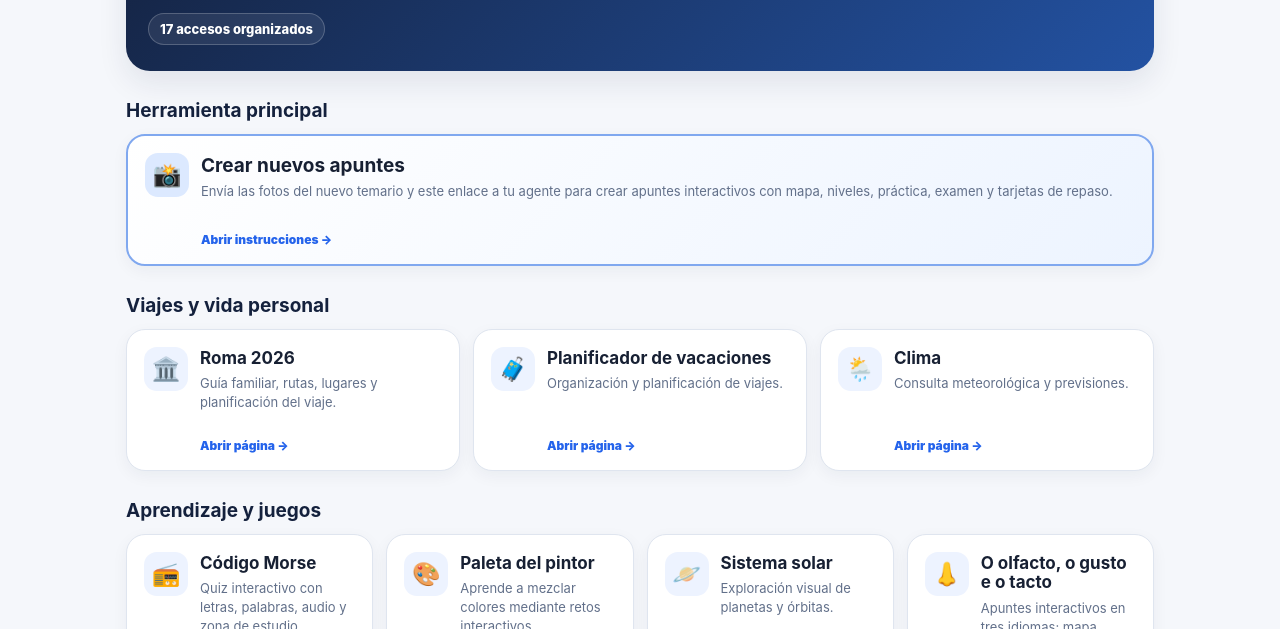
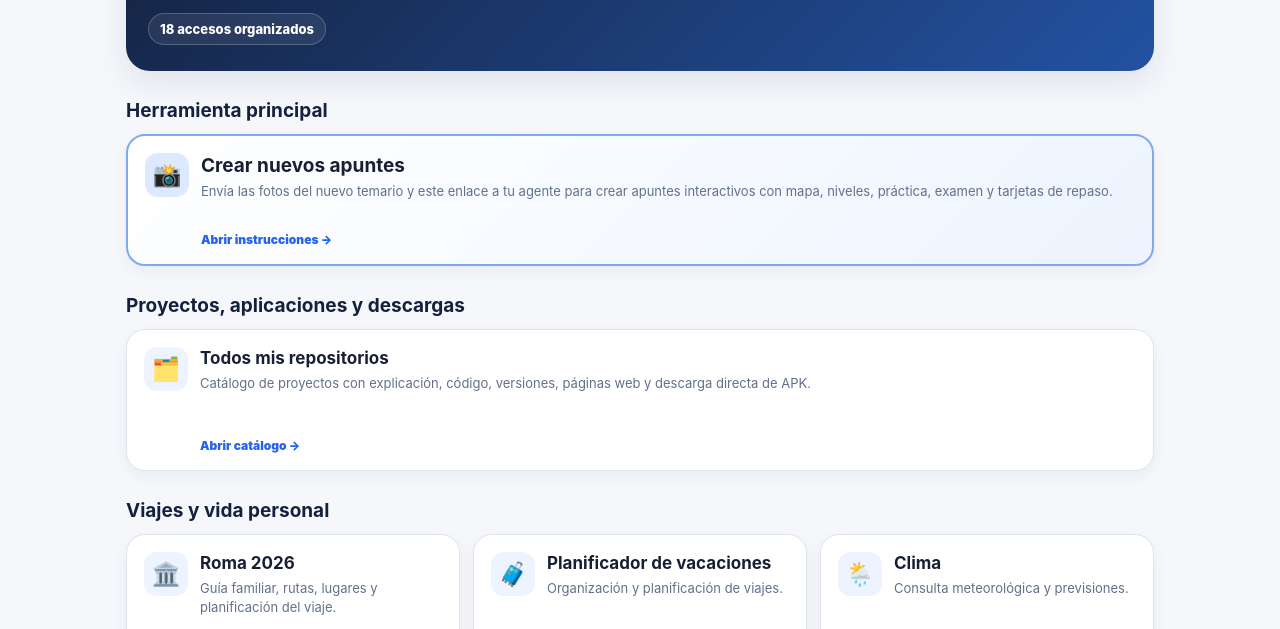
Before and after one commit to ricardoyf/ricardoyf.github.io, a plain HTML site: page index.html in a window 1280 px wide. Shown: the part 153-782 px from the top of the page. Drawn offline with Linux system fonts and the light colour scheme.

Commit message:
Enlazar el catálogo de repositorios

```diff
--- a/index.html
+++ b/index.html
@@ -37,13 +37,20 @@
     <header>
       <h1>Mis páginas</h1>
       <p>Índice general para localizar y abrir todas mis páginas y aplicaciones web publicadas en GitHub Pages.</p>
-      <span class="count">17 accesos organizados</span>
+      <span class="count">18 accesos organizados</span>
     </header>
 
     <section class="primary">
       <h2>Herramienta principal</h2>
       <div class="grid">
         <a class="card" href="https://ricardoyf.github.io/crear-apuntes/"><span class="icon">📸</span><span class="body"><h3>Crear nuevos apuntes</h3><p class="desc">Envía las fotos del nuevo temario y este enlace a tu agente para crear apuntes interactivos con mapa, niveles, práctica, examen y tarjetas de repaso.</p><span class="open">Abrir instrucciones →</span></span></a>
+      </div>
+    </section>
+
+    <section>
+      <h2>Proyectos, aplicaciones y descargas</h2>
+      <div class="grid">
+        <a class="card" href="https://ricardoyf.github.io/INDICE_REPOS_RICARDO/"><span class="icon">🗂️</span><span class="body"><h3>Todos mis repositorios</h3><p class="desc">Catálogo de proyectos con explicación, código, versiones, páginas web y descarga directa de APK.</p><span class="open">Abrir catálogo →</span></span></a>
       </div>
     </section>
 
@@ -87,7 +94,7 @@
       </div>
     </section>
 
-    <footer>Índice general · v1.6</footer>
+    <footer>Índice general · v1.7</footer>
   </main>
 </body>
 </html>
```
